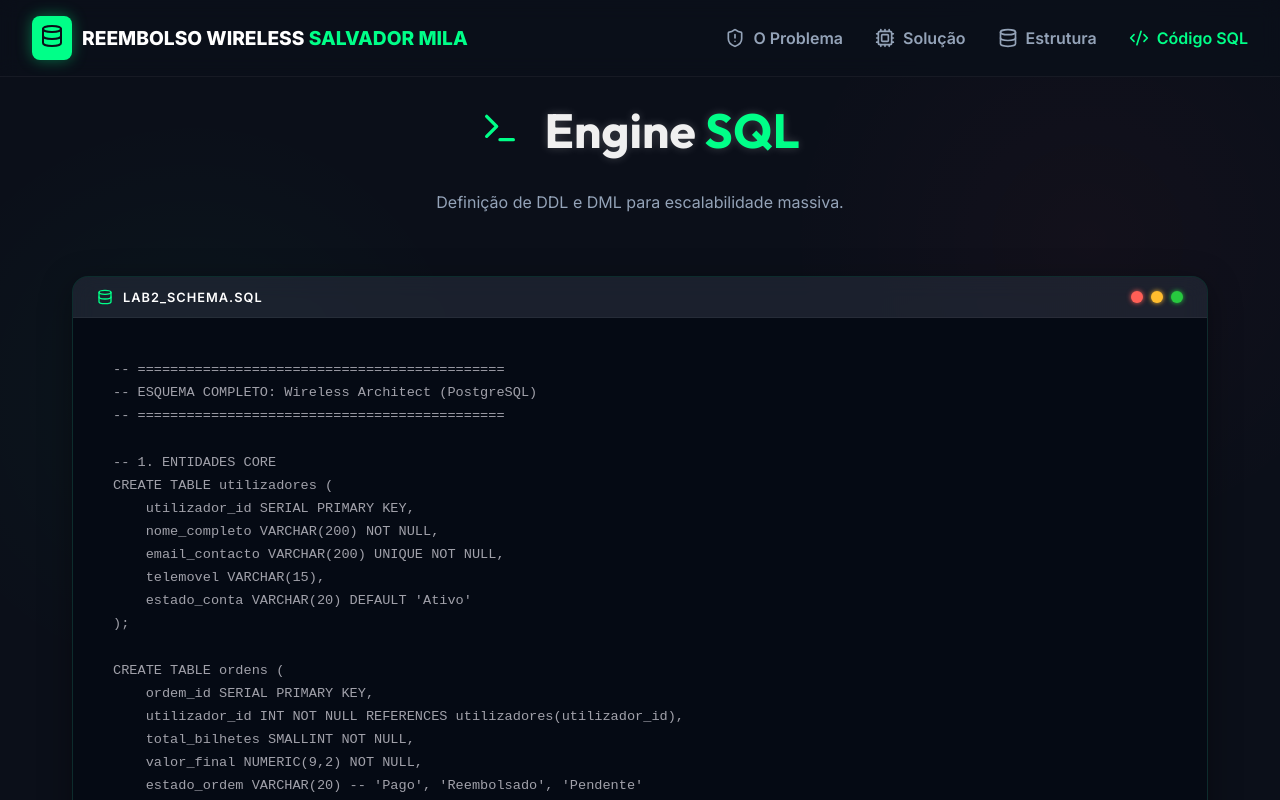
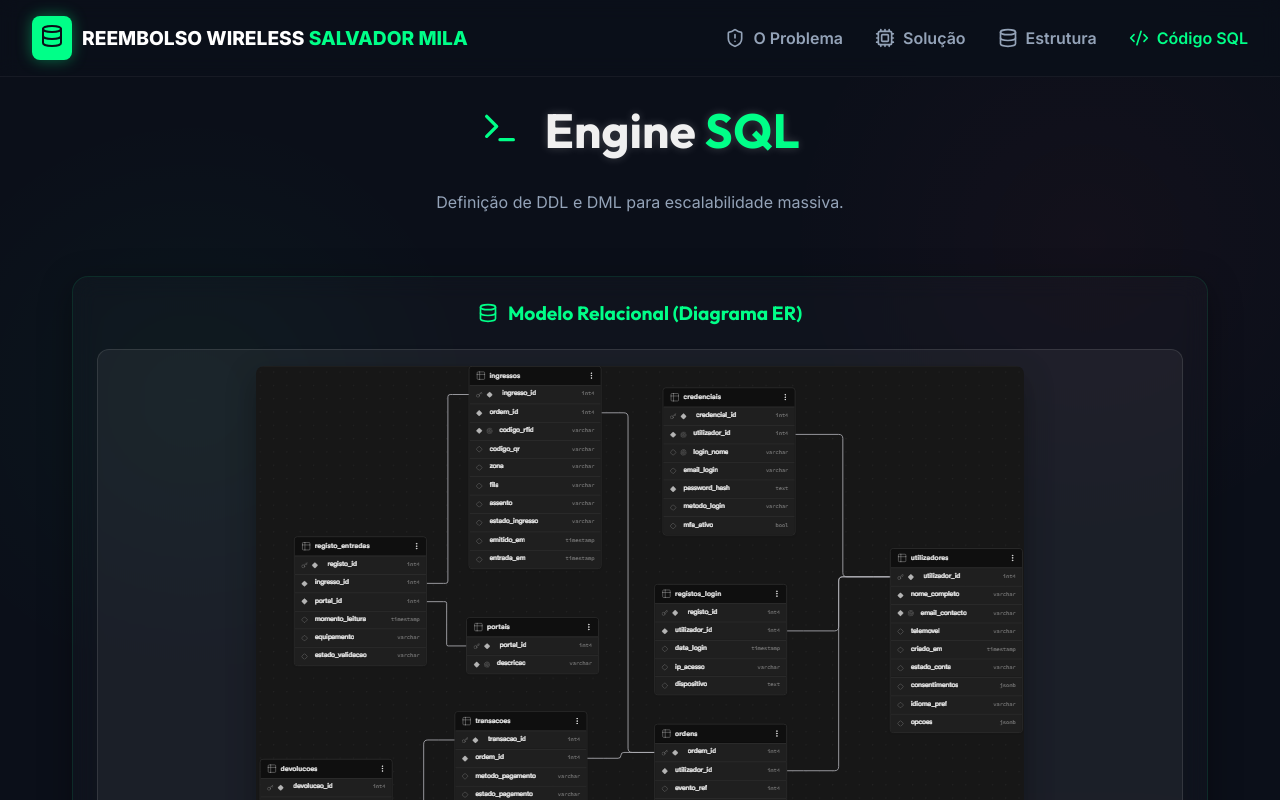
Before and after one commit to SalvadorMilaFilipe/TBBD, a React (Vite) app: page /sql in a window 1280 px wide. Shown: the top 800 px of the page. Built offline with nearby package versions, Linux system fonts and the light colour scheme.

Commit message:
feat: add relational model diagram to SQL code page

```diff
--- a/src/pages/SqlCode.jsx
+++ b/src/pages/SqlCode.jsx
@@ -108,6 +108,37 @@ ORDER BY investimento_total DESC;
         <p className="text-secondary">Definição de DDL e DML para escalabilidade massiva.</p>
       </motion.div>
 
+      <motion.div
+        initial={{ opacity: 0, scale: 0.95 }}
+        whileInView={{ opacity: 1, scale: 1 }}
+        viewport={{ once: true }}
+        className="glass-card"
+        style={{
+          width: '100%',
+          padding: '1.5rem',
+          marginBottom: '3rem',
+          textAlign: 'center',
+          background: 'rgba(255,255,255,0.02)',
+          border: '1px solid rgba(0, 255, 136, 0.1)'
+        }}
+      >
+        <h3 style={{ color: 'var(--accent-color)', marginBottom: '1.5rem', fontSize: '1.2rem', display: 'flex', alignItems: 'center', justifyContent: 'center', gap: '10px' }}>
+          <Database size={20} /> Modelo Relacional (Diagrama ER)
+        </h3>
+        <div style={{ background: 'rgba(255,255,255,0.05)', padding: '1rem', borderRadius: '12px', border: '1px solid rgba(255,255,255,0.1)' }}>
+          <img
+            src="/BD_Image.png"
+            alt="Modelo Relacional"
+            style={{
+              maxWidth: '100%',
+              height: 'auto',
+              borderRadius: '8px',
+              boxShadow: '0 10px 30px rgba(0,0,0,0.3)'
+            }}
+          />
+        </div>
+      </motion.div>
+
       <div className="glass-card" style={{ width: '100%', padding: '0', overflow: 'hidden', border: '1px solid rgba(0, 255, 136, 0.1)' }}>
         <div style={{
           background: 'rgba(255,255,255,0.05)',
```
Also changed, not shown: BD_Image.png (added), public/BD_Image.png (added).
